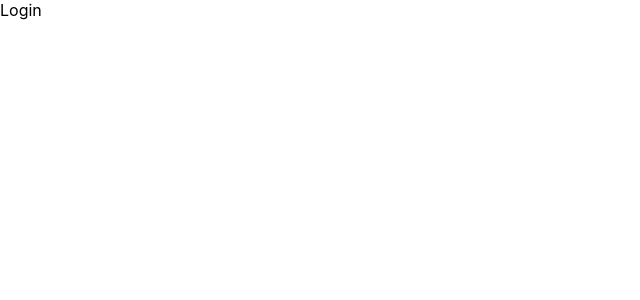
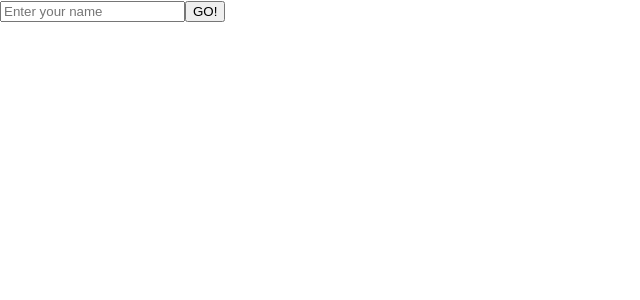
Before and after one commit to tonym3nsa/chat, a React (Create React App) app: page / in a window 1280 px wide. Shown: the top 300 px of the page, without its empty margins (0-640 px from the left). Built offline with nearby package versions, Linux system fonts and the light colour scheme.

Commit message:
Implemented the following features: - Login page setup - Button component - Input component

```diff
--- a/package.json
+++ b/package.json
@@ -7,6 +7,7 @@
     "@testing-library/react": "^13.3.0",
     "@testing-library/user-event": "^13.5.0",
     "prettier": "^2.7.1",
+    "prop-types": "^15.8.1",
     "react": "^18.2.0",
     "react-dom": "^18.2.0",
     "react-router-dom": "^6.3.0",
--- /dev/null
+++ b/src/components/Button/Button.jsx
@@ -0,0 +1,25 @@
+import React, { useState } from "react";
+import PropTypes from "prop-types";
+
+export const Button = (props) => {
+  const { className, children, type, isDisabled = false } = props;
+  const [focus, setFocus] = useState(false);
+  return (
+    <button
+      disabled={isDisabled}
+      className={`button ${className}`}
+      type={type}
+      onClick={() => setFocus(true)}
+      onMouseUp={() => setFocus(false)}
+      aria-pressed={focus}
+    >
+      {children}
+    </button>
+  );
+};
+
+Button.propTypes = {
+  className: PropTypes.string,
+  isDisabled: PropTypes.bool,
+  type: PropTypes.oneOf(["submit", "button"]),
+};
--- /dev/null
+++ b/src/components/Input/Input.jsx
@@ -0,0 +1,24 @@
+import React from "react";
+import PropTypes from "prop-types";
+
+export const Input = (props) => {
+  const { className, name, placeholder } = props;
+
+  return (
+    <input
+      type="text"
+      className={`input ${className}`}
+      name={name}
+      placeholder={placeholder}
+      data-test="input"
+      aria-label={name}
+      aria-required="true"
+    />
+  );
+};
+
+Input.propTypes = {
+  className: PropTypes.string,
+  placeholder: PropTypes.string,
+  name: PropTypes.string.isRequired,
+};
--- a/src/constants/constants.js
+++ b/src/constants/constants.js
@@ -1,3 +1,6 @@
 // ROUTES CONSTANTS
 export const LOGIN_PAGE = "/";
 export const CHAT_PAGE = "/chat";
+
+// MISCELLANEOUS CONSTANTS
+export const AUTHOR = "author";
--- a/src/pages/LoginPage/LoginPage.jsx
+++ b/src/pages/LoginPage/LoginPage.jsx
@@ -1,5 +1,21 @@
 import React, { Fragment } from "react";
+import { useNavigate } from "react-router-dom";
+import { Button } from "../../components/Button/Button";
+import { Input } from "../../components/Input/Input";
 
 export const LoginPage = () => {
-  return <Fragment>Login</Fragment>;
+  const navigate = useNavigate();
+
+  const onSubmit = (event) => {
+    event.preventDefault();
+    navigate("/chat");
+  };
+  return (
+    <Fragment>
+      <form onSubmit={onSubmit}>
+        <Input name="username" placeholder="Enter your name" />
+        <Button>GO!</Button>
+      </form>
+    </Fragment>
+  );
 };
```
Also changed, not shown: 1 other file (tests, documents, lock files or other folders).
